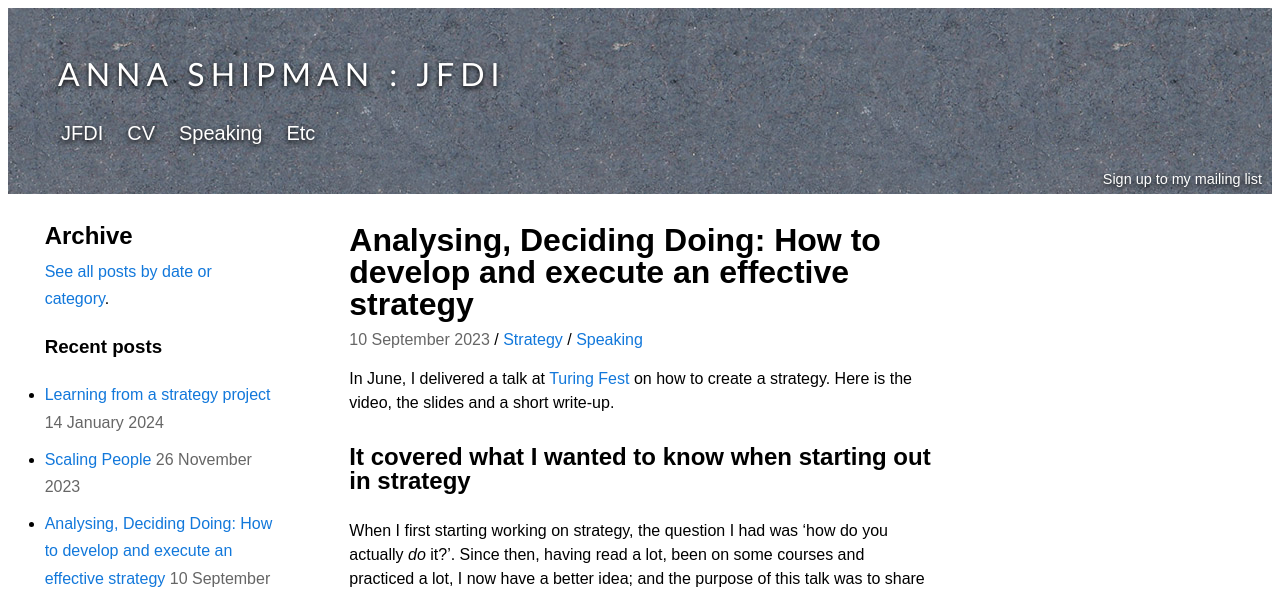
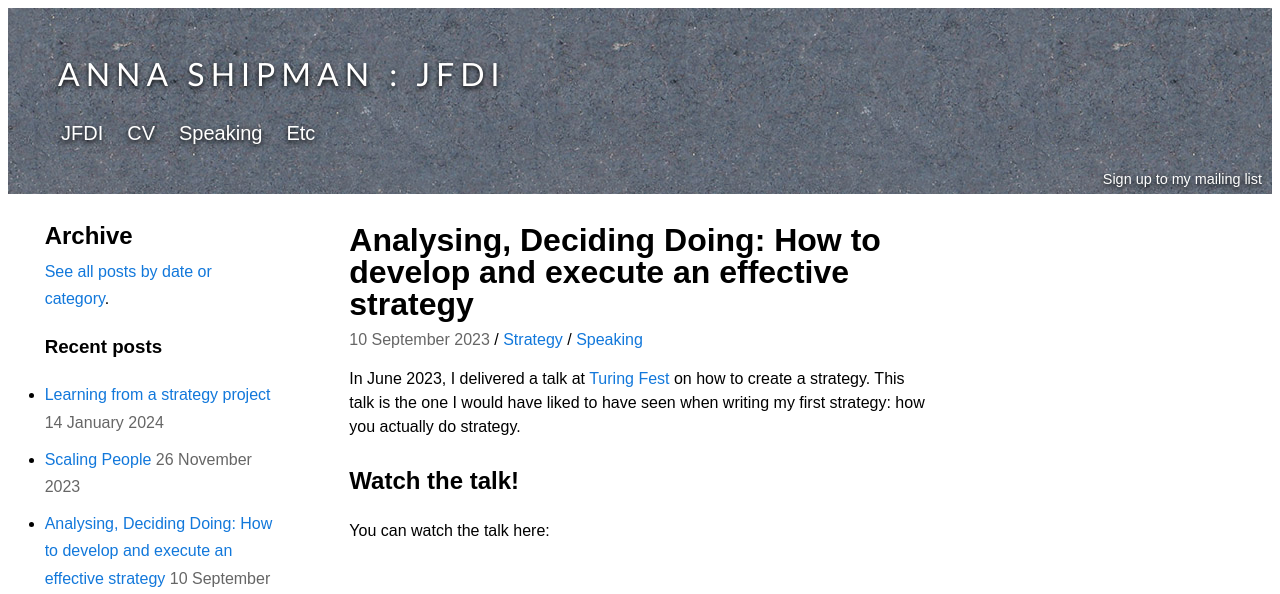
Before and after one commit to annashipman/annashipman.github.io, a Jekyll site: the page built from _posts/2023-09-10-analysing-deciding-doing.md, in a window 1280 px wide and 1400 px high. Shown: the top 594 px of the window. Built offline with Jekyll 4.4.1, drawn with Linux system fonts in a browser that asks for light colours; a script that is not in the unit is left out; some of the changed text lies outside the part shown.

Commit message:
Update talk description to be more punchy
To get to the point, i.e. video is here!

```diff
--- a/_posts/2023-09-10-analysing-deciding-doing.md
+++ b/_posts/2023-09-10-analysing-deciding-doing.md
@@ -5,21 +5,7 @@ tags: Strategy Speaking
 layout: blog_post
 ---
 
-In June, I delivered a talk at [Turing Fest](https://turingfest.com/) on how to create a strategy. Here is the video, the slides and a short write-up.
-
-## It covered what I wanted to know when starting out in strategy
-
-When I first starting working on strategy, the question I had was 'how do you actually *do* it?'. Since then, having read a lot, been on some courses and practiced a lot, I now have a better idea; and the purpose of this talk was to share what I myself would have wanted to know when starting out.
-
-## It covers models and techniques to help you create and drive your strategy
-
-In the talk, I go through some specific models, with examples.
-
-- Analysing the situation: how to reach a diagnosis, including models like PESTLE, S-curves, Five Forces, VRIN, and value chain analysis.
-- Making a strategic decision: how to make a strategic choice, including Three Horizons, Ansoff matrix, Blue Ocean strategies, and weighting and scoring.
-- Making it happen: how to implement your strategy, including communication, managing change and showing progress.
-
-These tools, techniques and actionable advice will set you up to be able to create and deliver an effective strategy.
+In June 2023, I delivered a talk at [Turing Fest](https://turingfest.com/) on how to create a strategy. This talk is the one I would have liked to have seen when writing my first strategy: how you actually do strategy.
 
 ## Watch the talk!
 
@@ -29,6 +15,16 @@ You can watch the talk here:
   <script src="https://fast.wistia.com/embed/medias/3ixjibkh5x.jsonp" async></script><script src="https://fast.wistia.com/assets/external/E-v1.js" async></script><div class="wistia_responsive_padding" style="padding:56.25% 0 0 0;position:relative;"><div class="wistia_responsive_wrapper" style="height:100%;left:0;position:absolute;top:0;width:100%;"><div class="wistia_embed wistia_async_3ixjibkh5x seo=true videoFoam=true" style="height:100%;position:relative;width:100%"><div class="wistia_swatch" style="height:100%;left:0;opacity:0;overflow:hidden;position:absolute;top:0;transition:opacity 200ms;width:100%;"><img src="https://fast.wistia.com/embed/medias/3ixjibkh5x/swatch" style="filter:blur(5px);height:100%;object-fit:contain;width:100%;" alt="" aria-hidden="true" onload="this.parentNode.style.opacity=1;" /></div></div></div></div>
 </div>
 
-And the slides are here:
+The slides are here:
 
 <iframe src="https://www.slideshare.net/slideshow/embed_code/key/xTSTaaoOrur50J?startSlide=1" width="597" height="486" frameborder="0" marginwidth="0" marginheight="0" scrolling="no" style="border:1px solid #CCC; border-width:1px; margin-bottom:5px;max-width: 100%;" allowfullscreen></iframe>
+
+## Summary of the talk: models and techniques to help you create your strategy
+
+In the talk, I go through some specific models, with examples.
+
+- Analysing the situation: how to reach a diagnosis, including models like PESTLE, S-curves, Five Forces, VRIN, and value chain analysis.
+- Making a strategic decision: how to make a strategic choice, including Three Horizons, Ansoff matrix, Blue Ocean strategies, and weighting and scoring.
+- Making it happen: how to implement your strategy, including communication, managing change and showing progress.
+
+These tools, techniques and actionable advice will set you up to be able to create and deliver an effective strategy.
```
